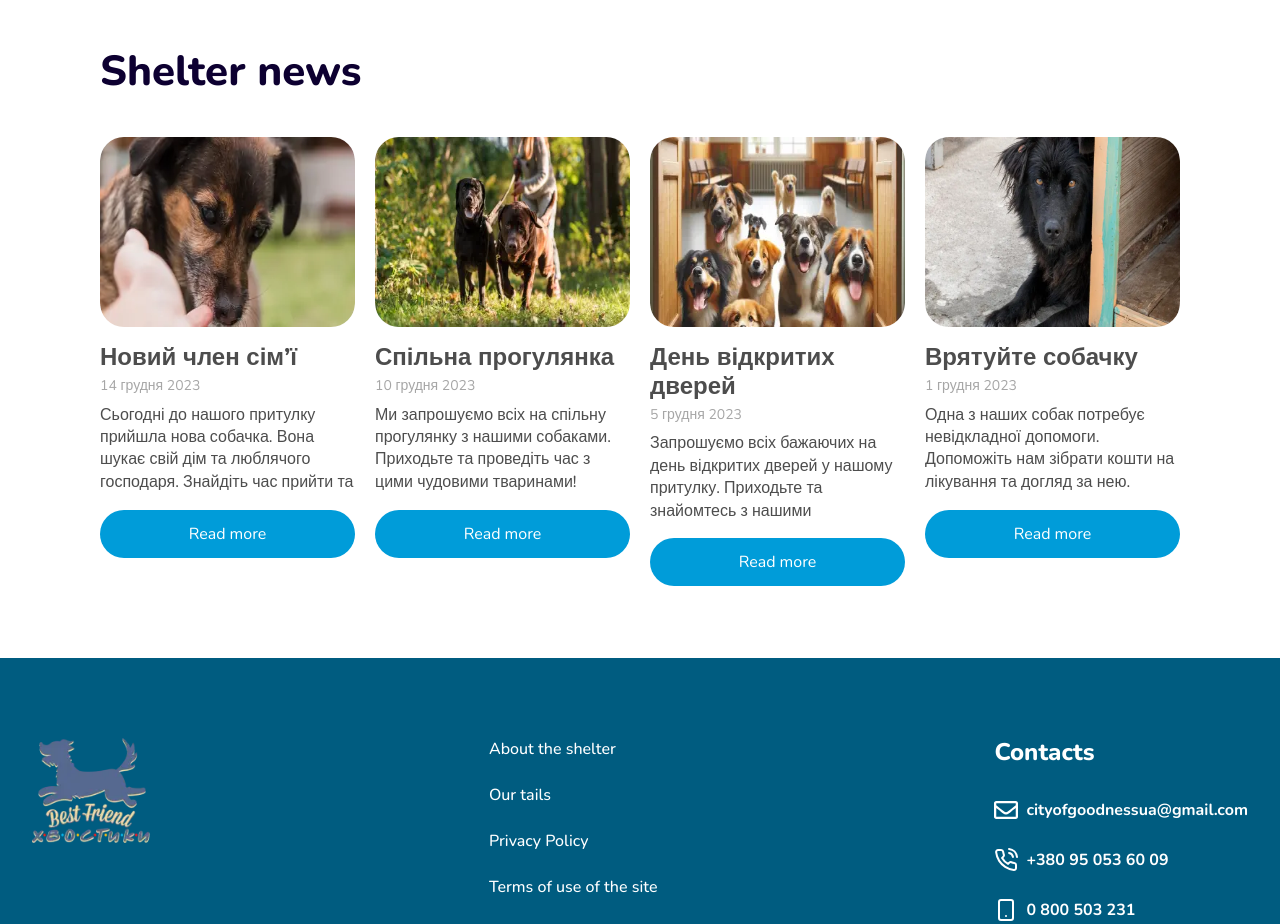
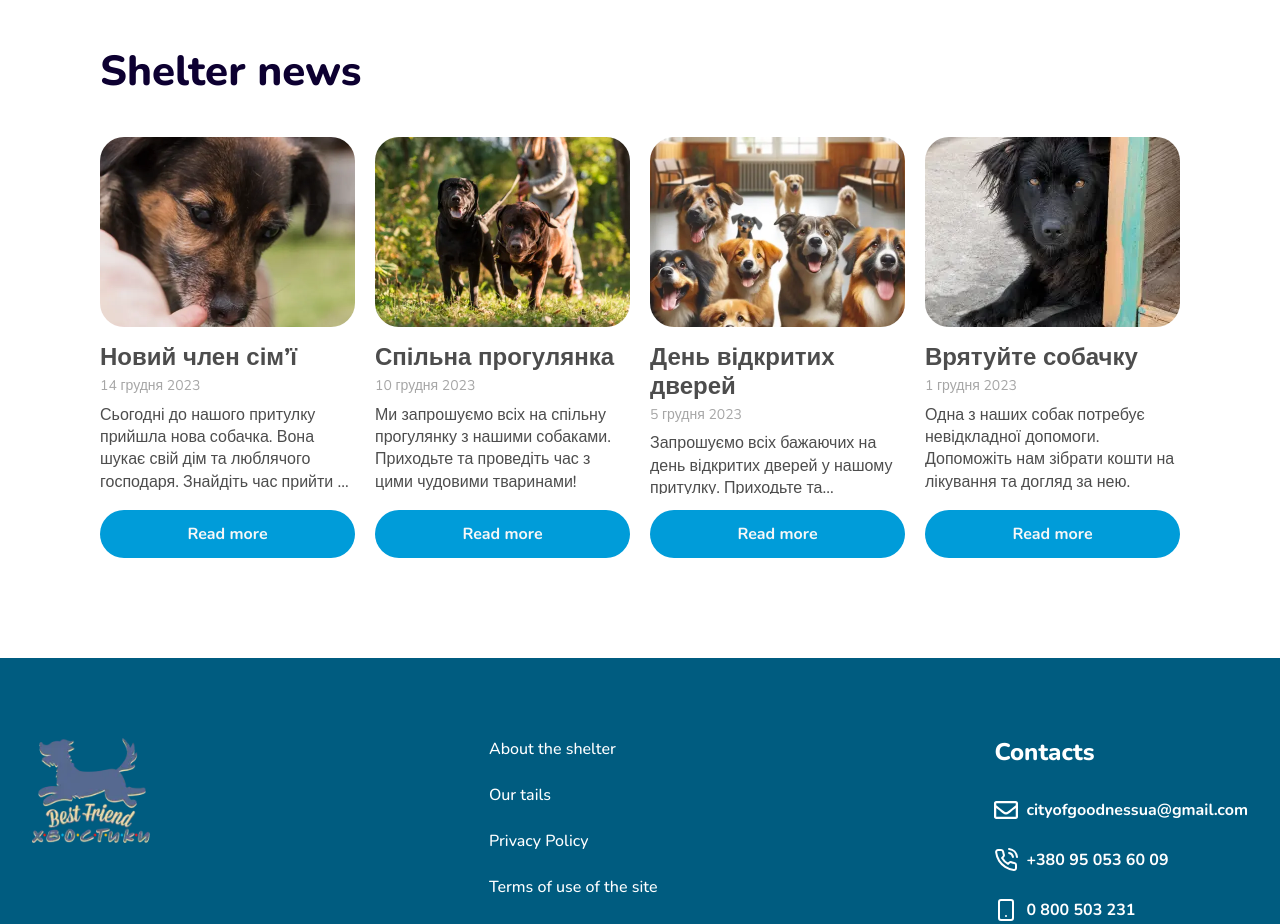
Before and after one commit to baza-trainee/martys-dogs, a React (Vite) app: page / in a window 1280 px wide. Shown: the part 2000-2924 px from the top of the page. Built offline with nearby package versions, Linux system fonts and the light colour scheme.

Commit message:
fix: change button  to Button component, fix center position for news  section

```diff
--- a/src/components/News/News.module.scss
+++ b/src/components/News/News.module.scss
@@ -2,28 +2,18 @@
 @import '../../scss/mixins';
 
 .section {
-	padding-top: 40px;
-	padding-bottom: 40px;
-	// left  right need to  be deleted ,  must be in layout??
-	padding-left: 20px;
-	padding-right: 20px;
+	padding: 40px 20px;
 	background-color: $color-gray-0;
 
 	@include tablet {
 		padding-top: 80px;
 		padding-bottom: 52px;
-		// left  right need to  be deleted ,  must be in layout??
 		padding-left: 32px;
 		padding-right: 32px;
 	}
 
 	@include small-desktop {
-		padding-top: 100px;
-		padding-bottom: 100px;
-
-		// left  right need to  be deleted ,  must be in layout??
-		padding-left: 100px;
-		padding-right: 100px;
+		padding: 100px;
 	}
 }
 
@@ -44,9 +34,10 @@
 }
 
 .news {
+	display: grid;
+	justify-items: center;
 	@include tablet {
-		display: grid;
-		grid-template: 1fr / repeat(2, 1fr);
+		grid-template: 1fr 1fr / repeat(2, 1fr);
 		column-gap: 20px;
 		row-gap: 32px;
 	}
--- a/src/components/News/NewsItem.module.scss
+++ b/src/components/News/NewsItem.module.scss
@@ -23,6 +23,7 @@ ul {
 		&:not(:last-child) {
 			margin-bottom: 0px;
 		}
+		max-width: 342px;
 	}
 
 	@include small-desktop {
@@ -44,6 +45,10 @@ ul {
 	border-radius: 24px;
 	overflow: hidden;
 
+	@include tablet {
+		width: 342px;
+	}
+
 	@include small-desktop {
 		width: 255px;
 	}
@@ -58,7 +63,9 @@ ul {
 }
 
 .photo {
+	width: 100%;
 	height: 190px;
+	object-fit: cover;
 }
 
 .title {
@@ -78,24 +85,22 @@ ul {
 }
 
 .text {
-	height: 90px;
-	overflow: hidden;
+	margin-bottom: 16px;
 	color: $color-gray-80;
 	font-weight: 500;
 	line-height: 1.4;
+	@include tablet {
+		height: 90px;
+	}
 }
 
 .info {
 	margin: 16px 0;
+	@include small-desktop {
+		height: 151px;
+		overflow: hidden;
+		-webkit-line-clamp: 6;
+		display: -webkit-box;
+		-webkit-box-orient: vertical;
+	}
 }
-
-.button {
-	font-size: 100%;
-	width: 100%;
-	height: 48px;
-	padding: 13px 24px;
-	border-radius: 30px;
-	border: transparent;
-	background: $color-accent;
-	color: $color-gray-0;
-}
--- a/src/components/News/NewsItem.tsx
+++ b/src/components/News/NewsItem.tsx
@@ -1,5 +1,7 @@
 import { useTranslation } from 'react-i18next';
 import styles from './NewsItem.module.scss';
+import Button from '../../layout/Button/Button';
+
 interface NewsItemProps {
 	id: string;
 	title: string;
@@ -21,10 +23,12 @@ const NewsItem: React.FC<NewsItemProps> = ({ img, title, text, date }) => {
 				<p className={styles.date}>{date}</p>
 				<p className={styles.text}>{text}</p>
 			</div>
-			{/* буде  окремий  компонент КНОПКА? */}
-			<button className={styles.button} type='button'>
-				{t('news.button')}
-			</button>
+			<Button
+				type={'button'}
+				name={t('news.button')}
+				btnClasses={'primary'}
+				onClick={() => console.log('to modal')}
+			/>
 		</li>
 	);
 };
```
Also changed, not shown: src/components/News/data.ts (+4 -4 lines).
